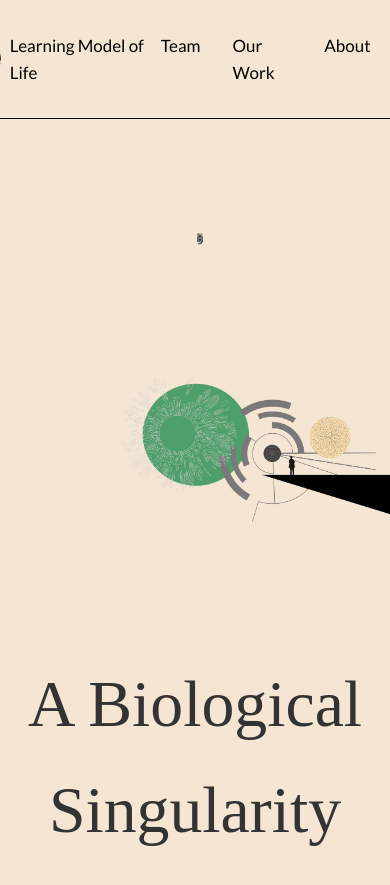
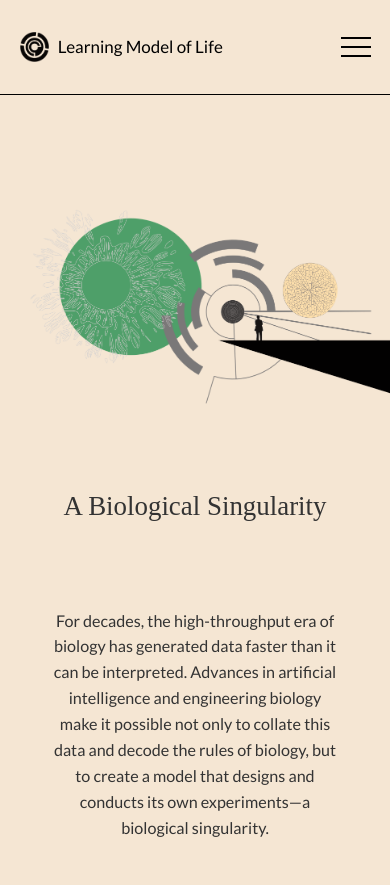
Before and after one commit to learningmodeloflife/lml.ac.uk, a Jekyll site: the page built from index.md, in a window 390 px wide and 900 px high. Shown: the top 885 px of the window. Built offline with Jekyll 4.4.1, drawn with Linux system fonts in a browser that asks for light colours; some web fonts are replaced; some of the changed text lies outside the part shown.

Commit message:
Stash early afternoon chnages

```diff
--- a/_layouts/default.html
+++ b/_layouts/default.html
@@ -25,5 +25,6 @@
         {{ content }}
     </main>
     <script src="{{ '/assets/js/decoding-animation.js' | relative_url }}"></script>
+    <script src="/assets/js/hamburger.js"></script>
 </body>
 </html>
--- a/assets/css/main.css
+++ b/assets/css/main.css
@@ -58,7 +58,6 @@ html {
   font-size: var(--font-size-lg);
   color: var(--black);
   text-decoration: none;
-  margin-left: -3rem;
 }
 
 .navbar-logo {
@@ -147,13 +146,21 @@ html {
 
 /* Animation Keyframes */
 @keyframes blendOut {
-  0% { opacity: 1; }
-  100% { opacity: 0; }
+  0% {
+    opacity: 1;
+  }
+  100% {
+    opacity: 0;
+  }
 }
 
 @keyframes blendIn {
-  0% { opacity: 0; }
-  100% { opacity: 1; }
+  0% {
+    opacity: 0;
+  }
+  100% {
+    opacity: 1;
+  }
 }
 
 /* Index Image Styles */
@@ -172,7 +179,7 @@ html {
   margin-bottom: 4rem;
 }
 
-/* Content Section Styles */
+/* First Section Styles */
 .content-section {
   width: 100%;
   margin-top: 1rem;
@@ -194,14 +201,14 @@ html {
 
 .singularity {
   position: absolute;
-  top: 5%;
-  left: 40%;
-  transform: translateY(25%);
+  top: 8%;
+  left: 62.5%;
   width: 50%;
   font-family: var(--font-family-sans-serif);
   font-size: var(--font-size-lg);
   color: var(--dark-gray);
   text-align: left;
+  transform: translateX(-50%);
 }
 
 .singularity p {
@@ -214,9 +221,9 @@ html {
 
 .mission {
   position: absolute;
-  top: 70%;
-  right: 13rem;
-  width: 45%;
+  top: 28rem;
+  right: 15rem;
+  width: 44rem;
   text-align: right;
   font-family: var(--font-family-sans-serif);
   font-size: var(--font-size-xl);
@@ -227,6 +234,7 @@ html {
   margin: 0;
 }
 
+/* Second Section Styles */
 .right-image {
   width: 70%;
   margin-top: 8rem;
@@ -267,8 +275,8 @@ html {
 
 .uoe {
   position: absolute;
-  top: 70%;
-  left: 32%;
+  top: 72.5%;
+  left: 35%;
   transform: translateY(25%);
   width: 50%;
   font-family: var(--font-family-sans-serif);
@@ -299,4 +307,287 @@ html {
   height: auto;
 }
 
+/* Mobile Navbar */
+.hamburger {
+  display: none;
+  background: none;
+  border: none;
+  cursor: pointer;
+  padding: 0;
+  width: 30px;
+  height: 20px;
+  position: relative;
+}
+
+.hamburger span {
+  display: block;
+  width: 100%;
+  height: 2px;
+  background-color: var(--black);
+  position: absolute;
+  left: 0;
+  transition: all 0.3s ease;
+}
+
+.hamburger span:nth-child(1) {
+  top: 0;
+}
+
+.hamburger span:nth-child(2) {
+  top: 9px;
+}
+
+.hamburger span:nth-child(3) {
+  top: 18px;
+}
+
+.hamburger.active span:nth-child(1) {
+  transform: rotate(45deg) translate(5px, 5px);
+}
+
+.hamburger.active span:nth-child(2) {
+  opacity: 0;
+}
+
+.hamburger.active span:nth-child(3) {
+  transform: rotate(-45deg) translate(7px, -7px);
+}
+
 /* Responsive Styles */
+
+/* Small Desktop */
+@media only screen and (max-width: 1440px) {
+
+.hero-title {
+  font-family: var(--font-family-serif);
+  font-size: var(--font-size-huge);
+  font-weight: 200;
+  color: var(--dark-gray);
+  margin-top: 4rem;
+}
+
+/* First Section Styles */
+.content-section {
+  width: 100%;
+  margin-top: 1rem;
+  position: relative;
+}
+
+.content-container {
+  display: flex;
+  align-items: flex-start;
+  width: 100%;
+  padding: 0 2rem;
+  position: relative;
+}
+
+.left-image {
+  width: 40%;
+  margin-left: 1rem;
+  margin-top: 2rem;
+}
+
+.singularity {
+  position: absolute;
+  top: 1%;
+  left: 62.5%;
+  width: 60%;
+  font-family: var(--font-family-sans-serif);
+  font-size: var(--font-size-base);
+  color: var(--dark-gray);
+  text-align: left;
+  transform: translateX(-50%);
+}
+
+.singularity p {
+  margin: 0 0 1rem 0;
+}
+
+.singularity p:last-child {
+  margin-bottom: 0;
+}
+
+.mission {
+  position: absolute;
+  top: 70%;
+  right: 10%;
+  width: 50%;
+  text-align: right;
+  font-family: var(--font-family-sans-serif);
+  font-size: var(--font-size-lg);
+  color: var(--black);
+}
+
+.mission p {
+  margin: 0;
+}
+
+/* Second Section Styles */
+.right-image {
+  width: 70%;
+  margin-top: 6rem;
+  margin-left: 6rem;
+}
+
+.strengths,
+.strengths-2,
+.strengths-3 {
+  position: absolute;
+  text-align: left;
+  font-family: var(--font-family-sans-serif);
+  font-size: var(--font-size-lg);
+  color: var(--black);
+}
+
+.strengths {
+  top: 17.5%;
+  right: 3rem;
+  width: 45%;
+}
+
+.strengths-2 {
+  top: 22.5%;
+  right: 1.5rem;
+  width: 40%;
+}
+
+.strengths-3 {
+  top: 33%;
+  right: 0rem;
+  width: 35%;
+}
+
+.strengths p {
+  margin: 0;
+}
+
+.uoe {
+  position: absolute;
+  top: 72.5%;
+  left: 35%;
+  transform: translateY(25%);
+  width: 55%;
+  font-family: var(--font-family-sans-serif);
+  font-size: var(--font-size-base);
+  color: var(--dark-gray);
+  text-align: left;
+}
+
+.uoe p {
+  margin: 0 0 1rem 0;
+}
+
+.uoe p:last-child {
+  margin-bottom: 0;
+}
+
+/* Tablet */
+
+/* Mobile */
+@media only screen and (max-width: 768px) {
+  .hamburger {
+    display: block;
+  }
+
+  .navbar-links {
+    display: none;
+    flex-direction: column;
+    position: absolute;
+    top: 100%;
+    left: 0;
+    width: 100%;
+    background-color: var(--cream);
+    padding: 1rem 0;
+    box-shadow: 0 2px 5px rgba(0, 0, 0, 0.1);
+  }
+
+  .navbar-links.active {
+    display: flex;
+  }
+
+  .nav-link {
+    padding: 0.5rem 1rem;
+  }
+
+  .navbar {
+    flex-wrap: wrap;
+    padding: 2rem 5%;
+  }
+
+  .navbar-brand {
+    flex-grow: 1;
+    margin-left: 0;
+  }
+
+  #decoding-animation {
+    display: none;
+  }
+
+  .index-image {
+    width: 100%;
+    margin-top: 0.5rem;
+    margin-bottom: 1rem;
+  }
+
+  .hero-title {
+    font-size: var(--font-size-xxl);
+    margin-top: 4rem;
+    margin-bottom: 2rem;
+    text-align: center;
+  }
+
+  .left-image {
+    display: none;
+  }
+
+  .singularity {
+    position: static;
+    width: 90%;
+    margin: 2rem auto;
+    text-align: center;
+    transform: none;
+  }
+
+  .singularity p {
+    margin: 0 auto;
+  }
+
+  .mission {
+    position: static;
+    width: 90%;
+    margin: 2rem auto 0;
+    text-align: center;
+  }
+
+  .mission p {
+    margin: 0 auto;
+  }
+
+  .right-image {
+    width: 100%;
+    margin: 2rem auto;
+    display: block;
+  }
+
+  .strengths,
+  .strengths-2,
+  .strengths-3 {
+    display: none;
+  }
+
+  .uoe {
+    position: static;
+    width: 90%;
+    margin: 2rem auto;
+    text-align: center;
+    transform: none;
+  }
+
+  .uoe p {
+    margin: 0 auto 1rem;
+  }
+
+  .uoe p:last-child {
+    margin-bottom: 0;
+  }
+}
--- a/assets/js/decoding-animation.js
+++ b/assets/js/decoding-animation.js
@@ -1,5 +1,6 @@
 document.addEventListener('DOMContentLoaded', function() {
   const container = document.getElementById('decoding-animation');
+  if (!container || window.innerWidth <= 768) return; // Exit if on mobile or container not found
   const content = container.textContent.trim();
   container.textContent = null;
 
--- /dev/null
+++ b/assets/js/hamburger.js
@@ -0,0 +1,9 @@
+document.addEventListener('DOMContentLoaded', function() {
+    const hamburger = document.querySelector('.hamburger');
+    const navbarLinks = document.querySelector('.navbar-links');
+
+    hamburger.addEventListener('click', function() {
+      this.classList.toggle('active');
+      navbarLinks.classList.toggle('active');
+    });
+  });
--- a/index.md
+++ b/index.md
@@ -9,6 +9,11 @@ description: "Learn about the Learning Model of Life initiative, our mission to
     <img src="/img/logo_black.png" alt="LML Logo" class="navbar-logo">
     Learning Model of Life
   </a>
+  <button class="hamburger" aria-label="Toggle menu">
+    <span></span>
+    <span></span>
+    <span></span>
+  </button>
   <div class="navbar-links">
     <a href="/team" class="nav-link">Team</a>
     <a href="/work" class="nav-link">Our Work</a>
```
Also changed, not shown: 5 other files.
